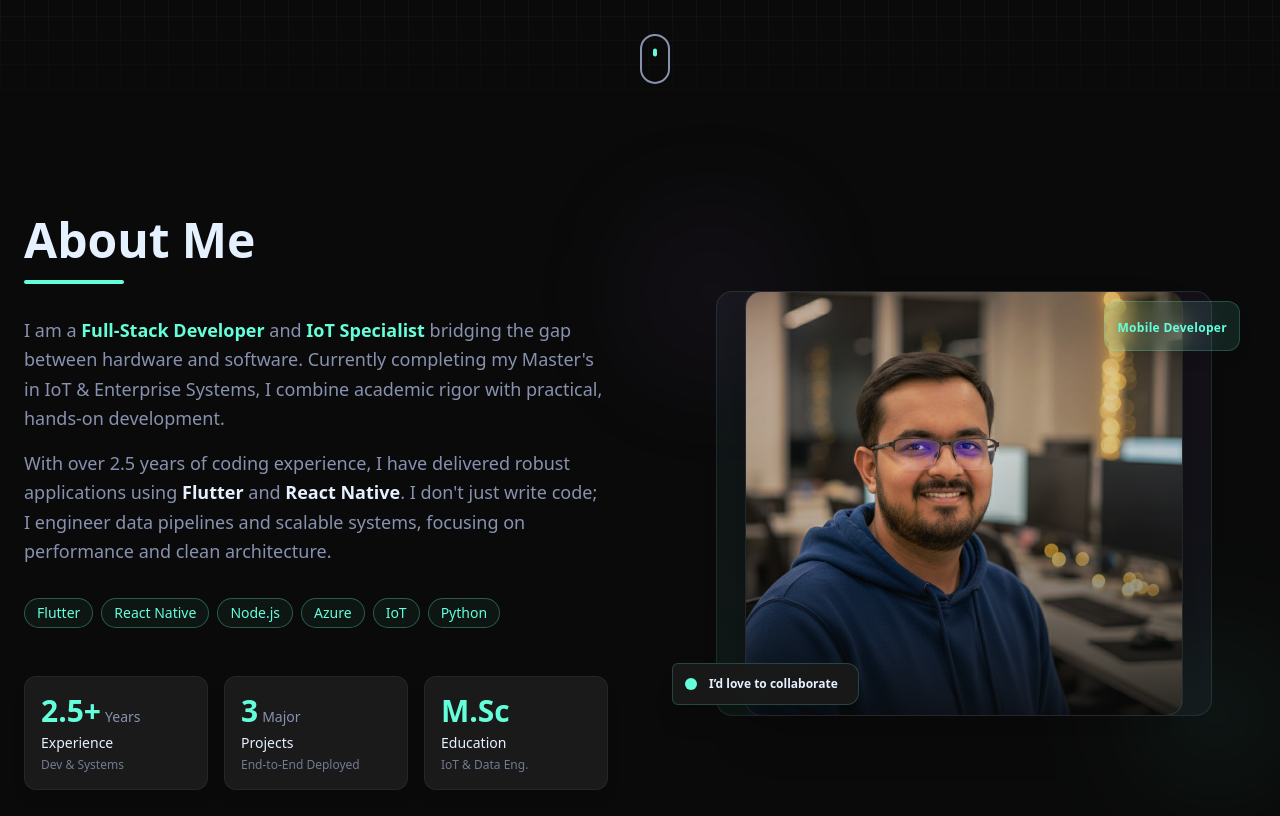
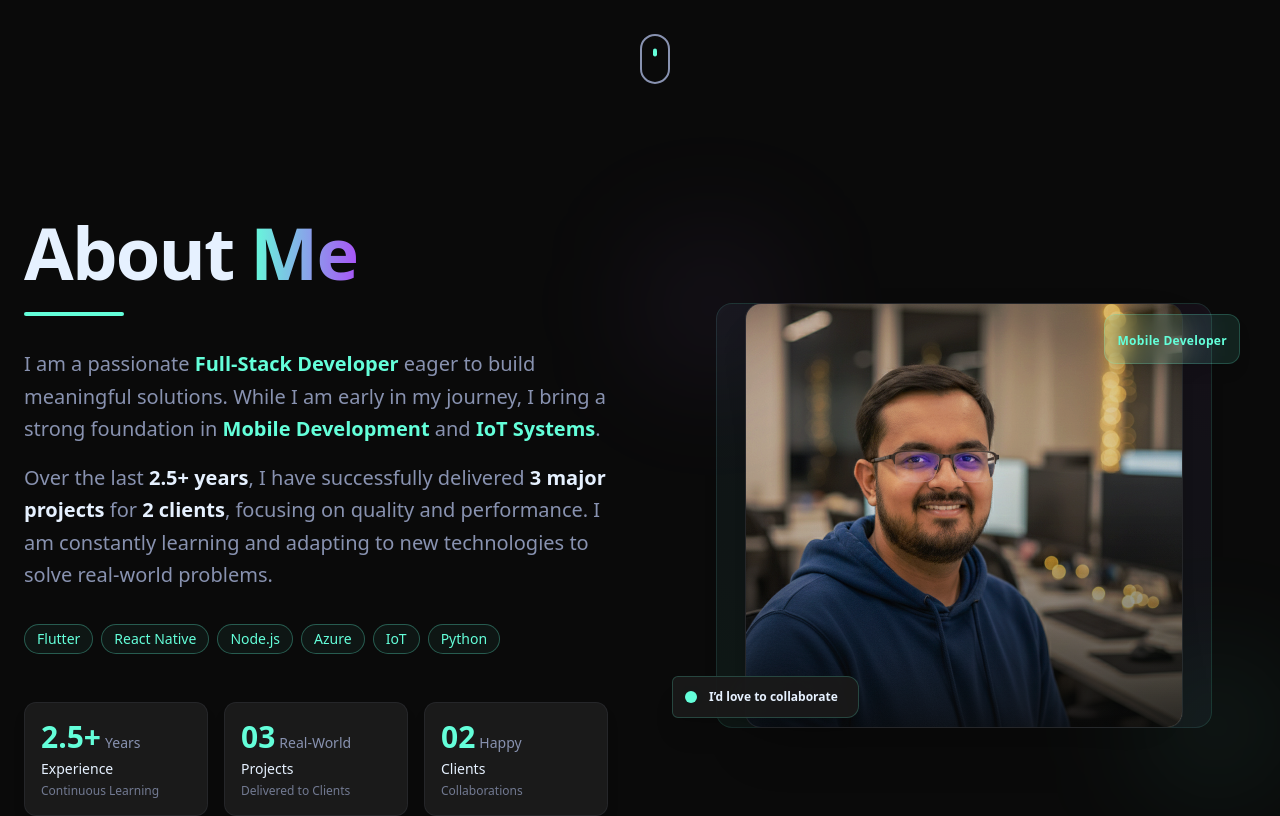
Before and after one commit to Anandraj134/portfolio-nest, a Next.js app: page / in a window 1280 px wide. Shown: the part 680-1496 px from the top of the page. Built offline with nearby package versions, Linux system fonts and the light colour scheme.

Commit message:
feat: Enhance UI with new shadow and glow effects, updated icon styling, and removal of background grid.

```diff
--- a/components/About.tsx
+++ b/components/About.tsx
@@ -3,7 +3,6 @@
 import React from "react";
 import Image from "next/image";
 import { motion, useTransform, useMotionValue, useSpring } from "framer-motion";
-import TextReveal from "./TextReveal";
 
 const About = () => {
   const x = useMotionValue(0);
@@ -40,24 +39,25 @@ const About = () => {
   };
 
   // Fresher-focused highlights
+  // Fresher-focused highlights
   const highlights = [
     {
       label: "Experience",
       value: "2.5+",
       suffix: "Years",
-      desc: "Dev & Systems",
+      desc: "Continuous Learning",
     },
     {
       label: "Projects",
-      value: "3",
-      suffix: "Major",
-      desc: "End-to-End Deployed",
+      value: "03",
+      suffix: "Real-World",
+      desc: "Delivered to Clients",
     },
     {
-      label: "Education",
-      value: "M.Sc",
-      suffix: "",
-      desc: "IoT & Data Eng.",
+      label: "Clients",
+      value: "02",
+      suffix: "Happy",
+      desc: "Collaborations",
     },
   ];
 
@@ -73,18 +73,21 @@ const About = () => {
   return (
     <section
       id="about"
-      className="py-24 bg-background-dark overflow-hidden w-full"
+      className="py-24 bg-background-dark overflow-hidden w-full relative"
     >
+      {/* Grid Pattern Removed */}
+
       <div className="max-w-7xl mx-auto px-6">
         <div className="grid grid-cols-1 md:grid-cols-2 gap-16 items-center">
-
           {/* LEFT COLUMN: Text Content */}
           <div className="space-y-8 relative z-10">
             <div className="space-y-4">
-              <TextReveal
-                text="About Me"
-                className="text-3xl md:text-5xl font-bold text-text-light"
-              />
+              <h2 className="text-4xl md:text-7xl font-bold text-text-light mb-6 tracking-tight">
+                About{" "}
+                <span className="text-transparent bg-clip-text bg-gradient-to-r from-secondary to-purple-500">
+                  Me
+                </span>
+              </h2>
               <motion.div
                 initial={{ width: 0 }}
                 whileInView={{ width: "100px" }}
@@ -94,14 +97,19 @@ const About = () => {
               />
             </div>
 
-            <div className="space-y-4 text-text-gray text-lg leading-relaxed">
+            <div className="space-y-4 text-text-gray text-xl leading-relaxed">
               <motion.p
                 initial={{ opacity: 0, y: 20 }}
                 whileInView={{ opacity: 1, y: 0 }}
                 viewport={{ once: true }}
                 transition={{ duration: 0.6, delay: 0.2 }}
               >
-                I am a <strong className="text-secondary">Full-Stack Developer</strong> and <strong className="text-secondary">IoT Specialist</strong> bridging the gap between hardware and software. Currently completing my Master&apos;s in IoT & Enterprise Systems, I combine academic rigor with practical, hands-on development.
+                I am a passionate{" "}
+                <strong className="text-secondary">Full-Stack Developer</strong>{" "}
+                eager to build meaningful solutions. While I am early in my
+                journey, I bring a strong foundation in{" "}
+                <strong className="text-secondary">Mobile Development</strong>{" "}
+                and <strong className="text-secondary">IoT Systems</strong>.
               </motion.p>
               <motion.p
                 initial={{ opacity: 0, y: 20 }}
@@ -109,7 +117,13 @@ const About = () => {
                 viewport={{ once: true }}
                 transition={{ duration: 0.6, delay: 0.4 }}
               >
-                With over 2.5 years of coding experience, I have delivered robust applications using <strong className="text-text-light">Flutter</strong> and <strong className="text-text-light">React Native</strong>. I don&apos;t just write code; I engineer data pipelines and scalable systems, focusing on performance and clean architecture.
+                Over the last{" "}
+                <strong className="text-text-light">2.5+ years</strong>, I have
+                successfully delivered{" "}
+                <strong className="text-text-light">3 major projects</strong>{" "}
+                for <strong className="text-text-light">2 clients</strong>,
+                focusing on quality and performance. I am constantly learning
+                and adapting to new technologies to solve real-world problems.
               </motion.p>
             </div>
 
@@ -178,7 +192,8 @@ const About = () => {
                 style={{ x: xMain, y: yMain }}
                 className="relative w-[75%] h-[85%] rounded-2xl overflow-hidden shadow-2xl border border-text-gray/10 group bg-background-light"
               >
-                <div className="absolute inset-0 bg-primary/20 mix-blend-overlay z-10" /> {/* Tint overlay to match theme */}
+                <div className="absolute inset-0 bg-primary/20 mix-blend-overlay z-10" />{" "}
+                {/* Tint overlay to match theme */}
                 <Image
                   src="/images/1764432706702.jpg"
                   alt="Anand Patel Profile"
--- a/components/LoadingScreen.tsx
+++ b/components/LoadingScreen.tsx
@@ -13,7 +13,7 @@ const loadingMessages = [
   "Loading modules...",
   "Compiling assets...",
   "Starting engine...",
-  "Ready."
+  "Ready.",
 ];
 
 const LoadingScreen = ({ onComplete }: LoadingScreenProps) => {
@@ -61,11 +61,12 @@ const LoadingScreen = ({ onComplete }: LoadingScreenProps) => {
       initial={{ y: 0 }}
       exit={{
         y: "-100%",
-        transition: { duration: 0.8, ease: [0.76, 0, 0.24, 1] } // "Curtain lift" easing
+        transition: { duration: 0.8, ease: [0.76, 0, 0.24, 1] }, // "Curtain lift" easing
       }}
     >
-      {/* Background subtle grid */}
-      <div className="absolute inset-0 bg-[linear-gradient(to_right,#80808012_1px,transparent_1px),linear-gradient(to_bottom,#80808012_1px,transparent_1px)] bg-[size:24px_24px] pointer-events-none" />
+      {/* Background Glows */}
+      <div className="absolute top-[-20%] left-[-10%] w-[500px] h-[500px] bg-secondary/10 rounded-full blur-[120px] pointer-events-none" />
+      <div className="absolute bottom-[-20%] right-[-10%] w-[500px] h-[500px] bg-purple-500/10 rounded-full blur-[120px] pointer-events-none" />
 
       <div className="relative z-10 flex flex-col items-center w-full max-w-sm px-6">
         {/* Brand Logo Animation */}
@@ -98,13 +99,15 @@ const LoadingScreen = ({ onComplete }: LoadingScreenProps) => {
         <div className="w-full flex justify-between items-center text-sm font-mono">
           {/* Current Status Message */}
           <span className="text-text-gray min-w-[150px]">
-                {progress === 100 ? "Launch Initialized" : loadingMessages[Math.min(messageIndex, loadingMessages.length - 1)]}
+            {progress === 100
+              ? "Launch Initialized"
+              : loadingMessages[
+                  Math.min(messageIndex, loadingMessages.length - 1)
+                ]}
           </span>
 
           {/* Percentage */}
-            <span className="text-secondary font-bold">
-                {progress}%
-            </span>
+          <span className="text-secondary font-bold">{progress}%</span>
         </div>
       </div>
 
--- a/components/Navbar.tsx
+++ b/components/Navbar.tsx
@@ -23,7 +23,6 @@ const Navbar = () => {
 
   useEffect(() => {
     const handleScrollSpy = () => {
-      // "experience" is the correct ID from your Timeline.tsx
       const sections = [
         "home",
         "about",
@@ -33,27 +32,30 @@ const Navbar = () => {
         "contact",
       ];
 
-      // Offset calculation: Trigger active state when section is 1/3 up the screen
-      const scrollPosition = window.scrollY + window.innerHeight / 3;
+      // Get current scroll position with navbar offset
+      const scrollPosition = window.scrollY + 100; // Navbar height offset
 
-      for (const section of sections) {
-        const element = document.getElementById(
-          section === "home" ? "main-content" : section
-        );
+      // Find the current section
+      let currentSection = "home"; // Default to home
+
+      for (let i = sections.length - 1; i >= 0; i--) {
+        const section = sections[i];
+        const element = document.getElementById(section);
+
         if (element) {
-          const { offsetTop, offsetHeight } = element;
-          if (
-            scrollPosition >= offsetTop &&
-            scrollPosition < offsetTop + offsetHeight
-          ) {
-            setActiveSection(section);
+          const { offsetTop } = element;
+          // If we've scrolled past this section's top, it's the active one
+          if (scrollPosition >= offsetTop) {
+            currentSection = section;
             break;
           }
         }
       }
+
+      setActiveSection(currentSection);
     };
 
-    window.addEventListener("scroll", handleScrollSpy);
+    window.addEventListener("scroll", handleScrollSpy, { passive: true });
     handleScrollSpy(); // Initial check
     return () => window.removeEventListener("scroll", handleScrollSpy);
   }, []);
@@ -100,10 +102,8 @@ const Navbar = () => {
                   <li key={link.name}>
                     <a
                       href={link.href}
-                      className={`relative text-sm font-medium transition-colors hover:text-secondary py-2 ${
-                        isActive
-                          ? "text-secondary"
-                          : "text-text-gray"
+                      className={`relative block text-sm font-medium transition-colors hover:text-secondary py-2 ${
+                        isActive ? "text-secondary" : "text-text-gray"
                       }`}
                       onClick={() => {
                         setActiveSection(link.href.substring(1));
@@ -116,9 +116,8 @@ const Navbar = () => {
                       {link.name}
                       {isActive && (
                         <motion.span
-                          // Unique ID prevents layout animation conflicts
                           layoutId="activeSectionDesktop"
-                          className="absolute left-0 bottom-0 w-full h-0.5 bg-secondary"
+                          className="absolute left-0 -bottom-1 w-full h-0.5 bg-secondary rounded-full"
                           transition={{
                             type: "spring",
                             stiffness: 380,
--- a/components/Skills.tsx
+++ b/components/Skills.tsx
@@ -394,33 +394,120 @@ const categoryStyles: Record<
 
 const skillsData: Skill[] = [
   // Mobile (Blue Theme)
-  { name: "Flutter", icon: <Smartphone size={32} />, category: "Mobile", desc: "High-performance cross-platform apps." },
-  { name: "React Native", icon: <Code2 size={32} />, category: "Mobile", desc: "Native-like experiences with JavaScript." },
-  { name: "Kotlin", icon: <Terminal size={32} />, category: "Mobile", desc: "Modern Android development." },
-  { name: "Swift", icon: <Zap size={32} />, category: "Mobile", desc: "Native iOS development." },
+  {
+    name: "Flutter",
+    icon: <Smartphone size={32} />,
+    category: "Mobile",
+    desc: "High-performance cross-platform apps.",
+  },
+  {
+    name: "React Native",
+    icon: <Code2 size={32} />,
+    category: "Mobile",
+    desc: "Native-like experiences with JavaScript.",
+  },
+  {
+    name: "Kotlin",
+    icon: <Terminal size={32} />,
+    category: "Mobile",
+    desc: "Modern Android development.",
+  },
+  {
+    name: "Swift",
+    icon: <Zap size={32} />,
+    category: "Mobile",
+    desc: "Native iOS development.",
+  },
 
   // Backend (Emerald Theme)
-  { name: "Firebase", icon: <Cloud size={32} />, category: "Backend", desc: "Real-time DB & serverless backend." },
-  { name: "GraphQL", icon: <Globe size={28} />, category: "Backend", desc: "Efficient data querying APIs." },
-  { name: "Node.js", icon: <Server size={24} />, category: "Backend", desc: "Scalable server-side applications." },
-  { name: "Local DB", icon: <Database size={28} />, category: "Backend", desc: "Room, Hive, & SQLite solutions." },
+  {
+    name: "Firebase",
+    icon: <Cloud size={32} />,
+    category: "Backend",
+    desc: "Real-time DB & serverless backend.",
+  },
+  {
+    name: "GraphQL",
+    icon: <Globe size={28} />,
+    category: "Backend",
+    desc: "Efficient data querying APIs.",
+  },
+  {
+    name: "Node.js",
+    icon: <Server size={24} />,
+    category: "Backend",
+    desc: "Scalable server-side applications.",
+  },
+  {
+    name: "Local DB",
+    icon: <Database size={28} />,
+    category: "Backend",
+    desc: "Room, Hive, & SQLite solutions.",
+  },
 
   // Core (Amber Theme)
-  { name: "Clean Arch", icon: <Layers size={32} />, category: "Core", desc: "Scalable & testable code structure." },
-  { name: "State Mgmt", icon: <Settings size={28} />, category: "Core", desc: "Redux, Bloc, Riverpod patterns." },
+  {
+    name: "Clean Arch",
+    icon: <Layers size={32} />,
+    category: "Core",
+    desc: "Scalable & testable code structure.",
+  },
+  {
+    name: "State Mgmt",
+    icon: <Settings size={28} />,
+    category: "Core",
+    desc: "Redux, Bloc, Riverpod patterns.",
+  },
 
   // Design (Pink Theme)
-  { name: "UI/UX", icon: <PenTool size={28} />, category: "Design", desc: "Intuitive & accessible interfaces." },
-  { name: "Design Systems", icon: <Layout size={24} />, category: "Design", desc: "Consistent component libraries." },
-  { name: "Motion", icon: <Zap size={24} />, category: "Design", desc: "Fluid & engaging interactions." },
+  {
+    name: "UI/UX",
+    icon: <PenTool size={28} />,
+    category: "Design",
+    desc: "Intuitive & accessible interfaces.",
+  },
+  {
+    name: "Design Systems",
+    icon: <Layout size={24} />,
+    category: "Design",
+    desc: "Consistent component libraries.",
+  },
+  {
+    name: "Motion",
+    icon: <Zap size={24} />,
+    category: "Design",
+    desc: "Fluid & engaging interactions.",
+  },
 
   // Tools (Violet Theme)
-  { name: "Docker", icon: <Box size={24} />, category: "Tools", desc: "Containerization & deployment." },
-  { name: "Testing", icon: <Cpu size={28} />, category: "Tools", desc: "Unit, Widget & Integration tests." },
-  { name: "Push Notifs", icon: <Wifi size={28} />, category: "Tools", desc: "User engagement & updates." },
+  {
+    name: "Docker",
+    icon: <Box size={24} />,
+    category: "Tools",
+    desc: "Containerization & deployment.",
+  },
+  {
+    name: "Testing",
+    icon: <Cpu size={28} />,
+    category: "Tools",
+    desc: "Unit, Widget & Integration tests.",
+  },
+  {
+    name: "Push Notifs",
+    icon: <Wifi size={28} />,
+    category: "Tools",
+    desc: "User engagement & updates.",
+  },
 ];
 
-const filterCategories: SkillCategory[] = ["All", "Mobile", "Backend", "Core", "Design", "Tools"];
+const filterCategories: SkillCategory[] = [
+  "All",
+  "Mobile",
+  "Backend",
+  "Core",
+  "Design",
+  "Tools",
+];
 
 // --- Main Component ---
 
@@ -441,6 +528,8 @@ const Skills = () => {
     >
       {/* Background Decoration */}
       <div className="absolute inset-0 overflow-hidden pointer-events-none">
+        {/* Grid Pattern Removed */}
+
         <div className="absolute top-[10%] right-[-10%] w-[500px] h-[500px] bg-secondary/5 rounded-full blur-[100px]" />
         <div className="absolute bottom-[10%] left-[-10%] w-[500px] h-[500px] bg-purple-500/5 rounded-full blur-[100px]" />
       </div>
@@ -452,9 +541,12 @@ const Skills = () => {
             initial={{ opacity: 0, y: 20 }}
             whileInView={{ opacity: 1, y: 0 }}
             transition={{ duration: 0.6 }}
-            className="text-3xl md:text-5xl font-bold bg-clip-text text-transparent bg-gradient-to-r from-secondary to-purple-500 mb-4"
+            className="text-4xl md:text-7xl font-bold text-text-light mb-6 tracking-tight"
           >
-            Technical Arsenal
+            Technical{" "}
+            <span className="text-transparent bg-clip-text bg-gradient-to-r from-secondary to-purple-500">
+              Arsenal
+            </span>
           </motion.h2>
           <motion.p
             initial={{ opacity: 0 }}
@@ -462,7 +554,8 @@ const Skills = () => {
             transition={{ delay: 0.2 }}
             className="text-text-gray max-w-lg mx-auto"
           >
-            A curated list of technologies I use to build scalable, high-performance mobile solutions.
+            A curated list of technologies I use to build scalable,
+            high-performance mobile solutions.
           </motion.p>
         </div>
 
@@ -563,7 +656,9 @@ const SkillCard = ({ skill }: { skill: Skill }) => {
             {skill.name}
           </h4>
           {/* Small Colored Indicator Line */}
-          <div className={`h-1 w-8 rounded-full ${styles.bg.replace("/10", "")}`} />
+          <div
+            className={`h-1 w-8 rounded-full ${styles.bg.replace("/10", "")}`}
+          />
         </div>
 
         {/* Back Side */}
--- a/components/Timeline.tsx
+++ b/components/Timeline.tsx
@@ -87,20 +87,22 @@ const ExperienceCard = ({
       >
         <div
           className="relative p-8 rounded-3xl bg-white/5 backdrop-blur-xl border border-white/10 hover:border-secondary/30 transition-all duration-300 group hover:shadow-[0_0_30px_rgba(0,0,0,0.2)]"
-            onClick={() => trackEvent("experience_click", { company: exp.company })}
+          onClick={() =>
+            trackEvent("experience_click", { company: exp.company })
+          }
         >
           {/* Glow Effect */}
           <div
             className="absolute -inset-px rounded-3xl opacity-0 group-hover:opacity-100 transition-opacity duration-500 blur-md -z-10"
-                style={{ background: `linear-gradient(to bottom right, ${exp.color}20, transparent)` }}
+            style={{
+              background: `linear-gradient(to bottom right, ${exp.color}20, transparent)`,
+            }}
           />
 
           {/* Header */}
           <div className="flex flex-col gap-2 mb-6">
             <div className="flex items-center justify-between">
-                    <span
-                        className="px-3 py-1 rounded-full text-xs font-bold uppercase tracking-wider bg-white/5 border border-white/5 text-secondary"
-                    >
+              <span className="px-3 py-1 rounded-full text-xs font-bold uppercase tracking-wider bg-white/5 border border-white/5 text-secondary">
                 {exp.year}
               </span>
               <Briefcase size={18} className="text-text-gray" />
@@ -162,8 +164,7 @@ const Timeline = () => {
       id="experience"
       className="py-32 bg-background-dark relative overflow-hidden w-full flex justify-center"
     >
-       {/* Background Grid */}
-       <div className="absolute inset-0 bg-[linear-gradient(to_right,#80808008_1px,transparent_1px),linear-gradient(to_bottom,#80808008_1px,transparent_1px)] bg-[size:32px_32px] pointer-events-none" />
+      {/* Background Grid Removed */}
 
       <div className="w-[90%] max-w-6xl relative z-10">
         {/* Section Header */}
@@ -173,17 +174,20 @@ const Timeline = () => {
           viewport={{ once: true }}
           className="mb-24 text-center"
         >
-          <h2 className="text-4xl md:text-6xl font-bold text-text-light mb-6">
-            Professional <span className="text-secondary">Journey</span>
+          <h2 className="text-4xl md:text-7xl font-bold text-text-light mb-6 tracking-tight">
+            Professional{" "}
+            <span className="text-transparent bg-clip-text bg-gradient-to-r from-secondary to-purple-500">
+              Journey
+            </span>
           </h2>
           <p className="text-lg text-text-gray max-w-2xl mx-auto">
-            Building scalable systems and mobile experiences at the intersection of design and engineering.
+            Building scalable systems and mobile experiences at the intersection
+            of design and engineering.
           </p>
         </motion.div>
 
         {/* Timeline Container */}
         <div ref={containerRef} className="relative">
-
           {/* Central Progress Line */}
           <div className="absolute left-[22px] md:left-1/2 top-0 bottom-0 w-[2px] bg-white/5 -translate-x-1/2">
             <motion.div
```
Also changed, not shown: components/Contact.tsx (+68 -18 lines), components/Footer.tsx (+16 -8 lines), components/Hero.tsx (+73 -23 lines), components/Projects.tsx (+54 -23 lines). Lines whose indentation alone changed are shown as unchanged.
